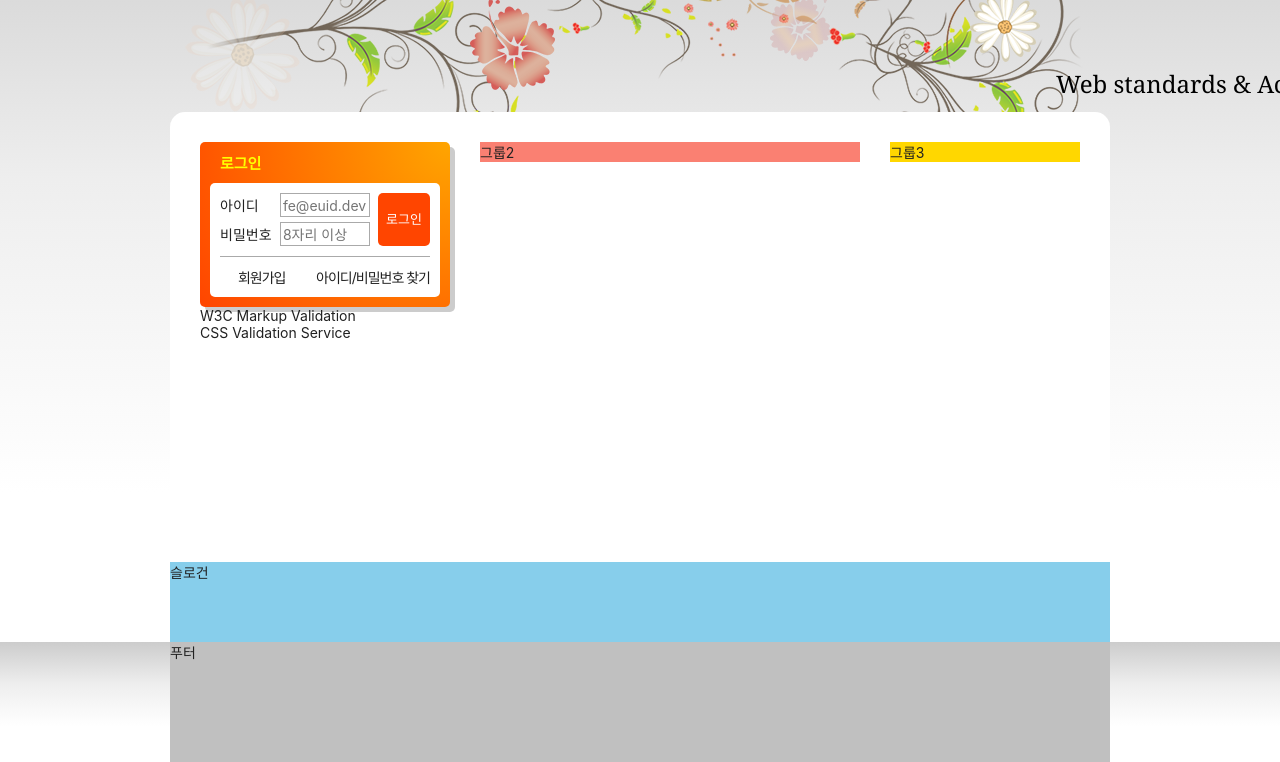
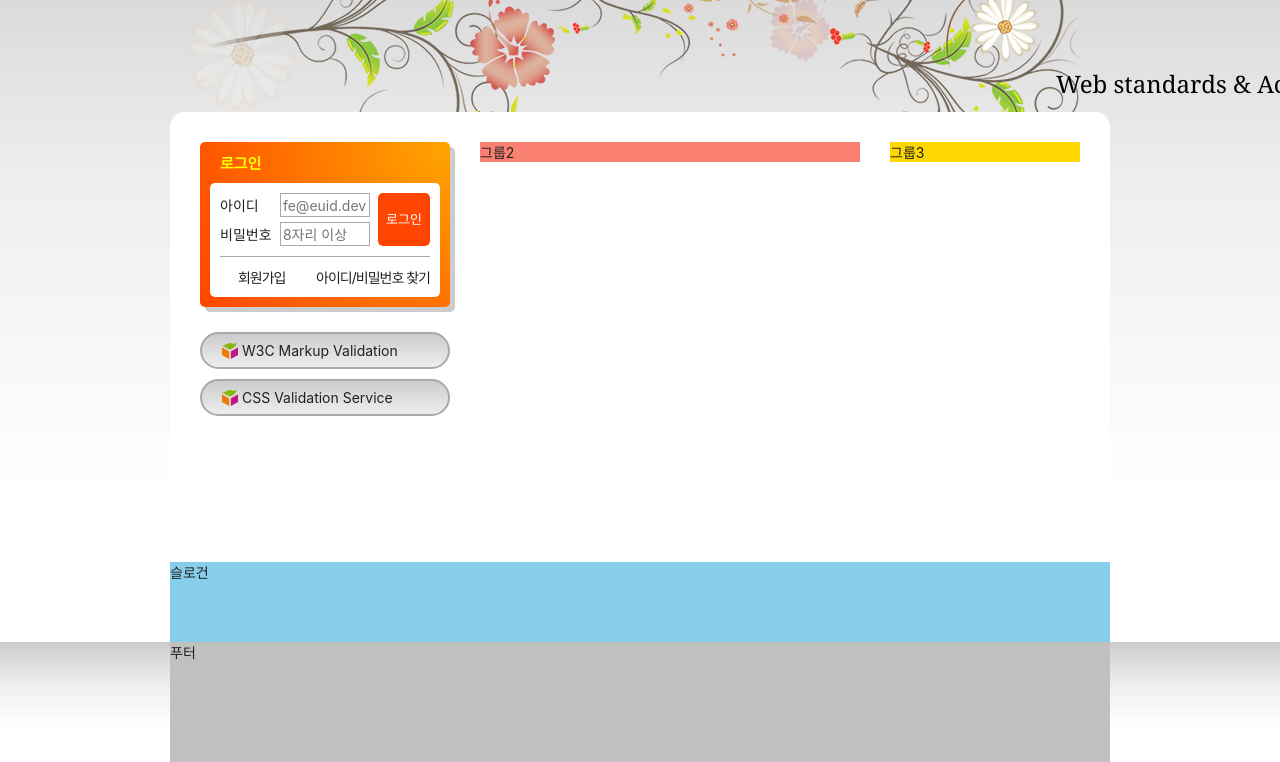
Before and after one commit to jenny7732/HTML5, a plain HTML site: page index.html in a window 1280 px wide. Shown: the part 135-897 px from the top of the page. Drawn offline with Linux system fonts and the light colour scheme; a web font is replaced by a local one.

Commit message:
유효성 검사 배너 디자인 완성

```diff
--- a/styles/style.css
+++ b/styles/style.css
@@ -375,6 +375,33 @@ body {
   color: orangered;
 }
 
+/* 유효성 검사 배너 */
+.validation-list{
+  margin-top: 25px;
+}
+
+.validation-list li{
+  margin-top: 10px;
+}
+
+.validation-list a{
+  display: block;
+  border: 2px #aaa solid;
+  background: url("./images/validation_icon.png") no-repeat 20px 50%, #ccc linear-gradient(to bottom, #ccc, #eee);
+  border-radius: 30px;
+  padding: 8px 15px 8px 40px;
+}
+/*
+.validation-list a::before{
+  content: url("./images/validation_icon.png");
+  vertical-align: middle;
+} */
+
+.validation-list a:hover, .validation-list a:focus{
+  color: red;
+}
+
+
 /* 슬로건 */
 .slogan {
   background: skyblue;
```
